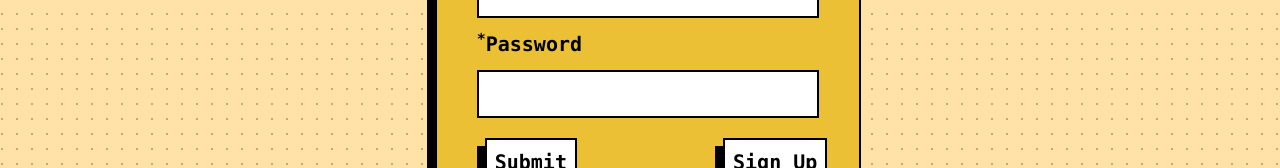
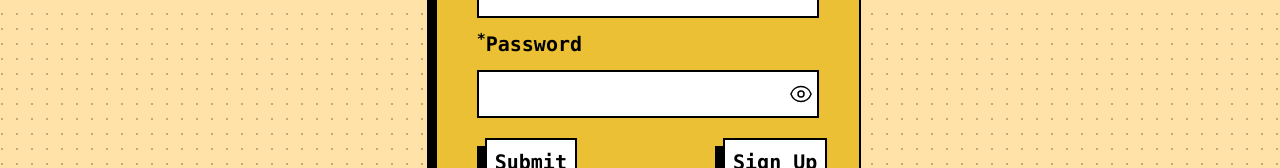
Before and after one commit to Manish270698/DevFinder-FE, a React (Vite) app: page /login in a window 1280 px wide. Shown: the part 354-522 px from the top of the page. Built offline with nearby package versions, Linux system fonts and the light colour scheme.

Commit message:
login UI created

```diff
--- a/src/Login.jsx
+++ b/src/Login.jsx
@@ -24,8 +24,9 @@ const validate = (values) => {
 const Login = () => {
   const [isClicked, setIsClicked] = useState(false);
   const [isSignUpClicked, setIsSignUpClicked] = useState(false);
+  const [visible, setVisible] = useState(false);
 
-  const handleDown = (set, value) => {
+  const handleToggle = (set, value) => {
     set(!value);
   };
 
@@ -58,7 +59,7 @@ const Login = () => {
               <sup>*</sup>Email Address
             </label>
             <input
-              className="block border-2 p-2 border-text min-w-full text-lg"
+              className="block border-2 p-2 border-text min-w-full text-lg focus:outline-none"
               id="email"
               name="email"
               type="email"
@@ -70,15 +71,58 @@ const Login = () => {
             <label className="text-xl font-semibold" htmlFor="password">
               <sup>*</sup>Password
             </label>
+            <div className="min-w-full flex justify-center items-center">
               <input
-              className="block border-2 p-2 border-text min-w-full text-lg"
+                className="block border-2 p-2 w-[90%] border-text text-lg border-r-0 focus:outline-none"
                 id="password"
                 name="password"
-              type="password"
+                type={`${!visible ? "password" : "text"}`}
                 onChange={formik.handleChange}
                 onBlur={formik.handleBlur}
                 value={formik.values.password}
               />
+              <div
+                onClick={() => handleToggle(setVisible, visible)}
+                className="flex bg-brand-white cursor-pointer items-center min-h-full border-2 border-l-0 border-text justify-center w-[10%]"
+              >
+                {!visible ? (
+                  <svg
+                    xmlns="http://www.w3.org/2000/svg"
+                    fill="none"
+                    viewBox="0 0 24 24"
+                    strokeWidth={1.5}
+                    stroke="currentColor"
+                    className="size-6"
+                  >
+                    <path
+                      strokeLinecap="round"
+                      strokeLinejoin="round"
+                      d="M2.036 12.322a1.012 1.012 0 0 1 0-.639C3.423 7.51 7.36 4.5 12 4.5c4.638 0 8.573 3.007 9.963 7.178.07.207.07.431 0 .639C20.577 16.49 16.64 19.5 12 19.5c-4.638 0-8.573-3.007-9.963-7.178Z"
+                    />
+                    <path
+                      strokeLinecap="round"
+                      strokeLinejoin="round"
+                      d="M15 12a3 3 0 1 1-6 0 3 3 0 0 1 6 0Z"
+                    />
+                  </svg>
+                ) : (
+                  <svg
+                    xmlns="http://www.w3.org/2000/svg"
+                    fill="none"
+                    viewBox="0 0 24 24"
+                    strokeWidth={1.5}
+                    stroke="currentColor"
+                    className="size-6"
+                  >
+                    <path
+                      strokeLinecap="round"
+                      strokeLinejoin="round"
+                      d="M3.98 8.223A10.477 10.477 0 0 0 1.934 12C3.226 16.338 7.244 19.5 12 19.5c.993 0 1.953-.138 2.863-.395M6.228 6.228A10.451 10.451 0 0 1 12 4.5c4.756 0 8.773 3.162 10.065 7.498a10.522 10.522 0 0 1-4.293 5.774M6.228 6.228 3 3m3.228 3.228 3.65 3.65m7.894 7.894L21 21m-3.228-3.228-3.65-3.65m0 0a3 3 0 1 0-4.243-4.243m4.242 4.242L9.88 9.88"
+                    />
+                  </svg>
+                )}
+              </div>
+            </div>
             {(formik.touched.email && formik.errors.email) ||
             (formik.touched.password && formik.errors.password) ? (
               <div className="block min-w-full text-text-error">
@@ -91,11 +135,11 @@ const Login = () => {
                 <div className="absolute inset-0 bg-text"></div>
                 <button
                   className={`font-semibold relative text-xl block border-2 translate-x-2 -translate-y-2 border-text p-2 bg-brand-white ${
-                    isClicked ? "translate-x-0 translate-y-0" : ""
+                    isClicked ? "-translate-x-0 translate-y-0" : ""
                   }`}
                   type="submit"
-                  onMouseDown={() => handleDown(setIsClicked, isClicked)}
-                  onMouseUp={() => handleDown(setIsClicked, isClicked)}
+                  onMouseDown={() => handleToggle(setIsClicked, isClicked)}
+                  onMouseUp={() => handleToggle(setIsClicked, isClicked)}
                 >
                   Submit
                 </button>
@@ -105,14 +149,14 @@ const Login = () => {
                 <div className="absolute inset-0 bg-text"></div>
                 <button
                   className={`font-semibold relative text-xl block border-2 translate-x-2 -translate-y-2 border-text p-2 bg-brand-white ${
-                    isSignUpClicked ? "translate-x-0 translate-y-0" : ""
+                    isSignUpClicked ? "-translate-x-0 translate-y-0" : ""
                   }`}
                   type="button"
                   onMouseDown={() =>
-                    handleDown(setIsSignUpClicked, isSignUpClicked)
+                    handleToggle(setIsSignUpClicked, isSignUpClicked)
                   }
                   onMouseUp={() =>
-                    handleDown(setIsSignUpClicked, isSignUpClicked)
+                    handleToggle(setIsSignUpClicked, isSignUpClicked)
                   }
                 >
                   Sign Up
```
Lines whose indentation alone changed are shown as unchanged.
